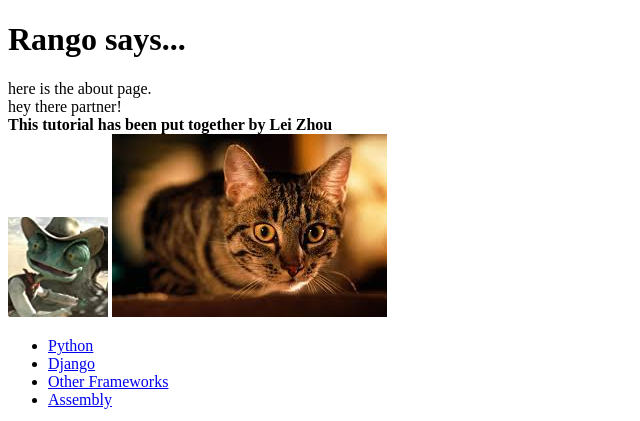
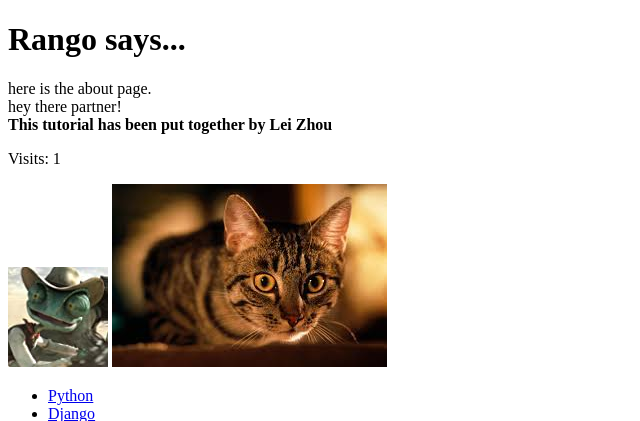
Before and after one commit to LeiZhou467/tango_with_django_project, a Django app: page /rango/about/ in a window 1280 px wide. Shown: the top 421 px of the page, without its empty margins (0-640 px from the left). Run offline with Django 3.2, Linux system fonts and the light colour scheme; data comes from the database, SQL or seed files in the repository; both versions use the stored data as it was after the commit.

Commit message:
chapter10

```diff
--- a/rango/views.py
+++ b/rango/views.py
@@ -5,6 +5,7 @@ from django.http import HttpResponse
 from rango.models import Category, Page
 from django.contrib.auth import authenticate, login, logout
 from django.contrib.auth.decorators import login_required
+from datetime import datetime
 
 # Create your views here.
 def index(request):
@@ -16,12 +17,18 @@ def index(request):
     context_dict['boldmessage'] = 'Crunchy, creamy, cookie, candy, cupcake!'
     context_dict['categories'] = category_list
     context_dict['pages'] = page_list
-    return render(request, 'rango/index.html', context=context_dict)
+
+    visitor_cookie_handler(request)
+    response = render(request, 'rango/index.html', context=context_dict)
+    return response
 
 def about(request):
     # return HttpResponse("Rango says here is the about page. <a href='/rango/'>Index</a>")
+    context_dict = {}
+    visitor_cookie_handler(request)
+    context_dict['visits'] = request.session['visits']
 
-    return render(request, 'rango/about.html')
+    return render(request, 'rango/about.html', context=context_dict)
 
 def show_category(request, category_name_slug):
     context_dict= {}
@@ -136,3 +143,22 @@ def restricted(request):
 def user_logout(request):
     logout(request)
     return redirect(reverse('rango:index'))
+
+def get_server_side_cookie(request, cookie, default_val=None):
+    val = request.session.get(cookie)
+    if not val:
+        val = default_val
+    return val
+
+def visitor_cookie_handler(request):
+    visits = int(get_server_side_cookie(request, 'visits', '1'))
+    last_visit_cookie = get_server_side_cookie(request, 'last_visit', str(datetime.now()))
+    last_visit_time = datetime.strptime(last_visit_cookie[:-7], '%Y-%m-%d %H:%M:%S')
+
+    if (datetime.now() - last_visit_time).days > 0:
+        visits = visits + 1
+        request.session['last_visit'] = str(datetime.now())
+    else:
+        request.session['last_visit'] = last_visit_cookie
+
+    request.session['visits'] = visits
--- a/templates/rango/about.html
+++ b/templates/rango/about.html
@@ -11,6 +11,7 @@
 <div>
     hey there partner! <br />
     <strong>This tutorial has been put together by Lei Zhou</strong><br />
+     <p>Visits: {{ visits }}</p>
 </div>
 <img src="{% static 'images/rango.jpg' %}" alt="Picture of Rango" />
 <img src="{{ MEDIA_URL }}cat.jpg" alt="Picture of a Cat." />
```
Also changed, not shown: db.sqlite3.
